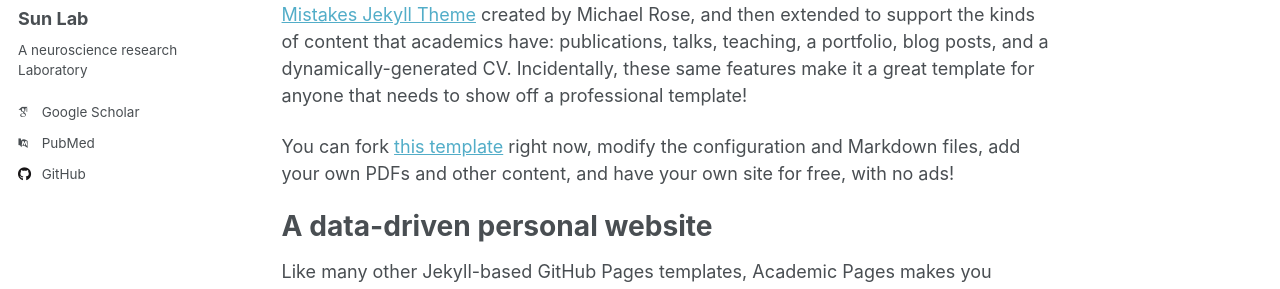
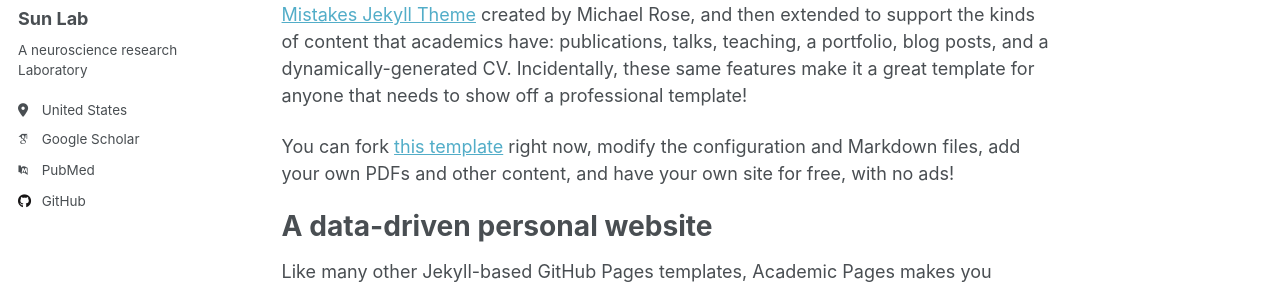
Before and after one commit to suny-lab/suny-lab.github.io, a Jekyll site: the page built from _pages/about.md, in a window 1280 px wide. Shown: the part 276-565 px from the top of the page. Built offline with Jekyll 4.4.1, drawn with Linux system fonts in a browser that asks for light colours; some web fonts are replaced; a script that is not in the unit is left out.

Commit message:
setting change

```diff
--- a/Gemfile
+++ b/Gemfile
@@ -11,3 +11,5 @@ end
 
 gem 'github-pages'
 gem 'connection_pool', '2.5.0'
+gem "webrick"  # required for local server on Ruby 3
+gem "wdm", ">= 0.1.0", platforms: [:mingw, :x64_mingw, :mswin]  # better file watching on Windows
--- a/_config.yml
+++ b/_config.yml
@@ -26,7 +26,7 @@ author:
   name             : "Sun Lab"
   pronouns         : # example: "she/her"
   bio              : "A neuroscience research Laboratory"
-  location         : # "Earth"
+  location         : "United States"
   employer         : # "Red Brick University"
   uri              : # URL
   email            : # "none@example.org"
```
